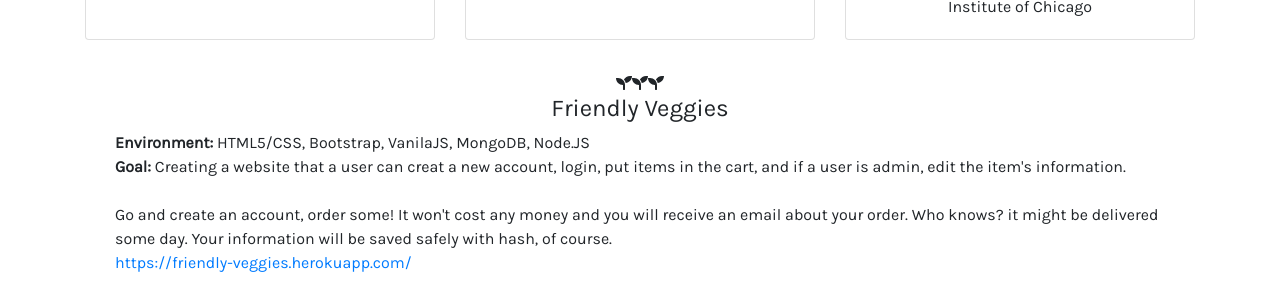
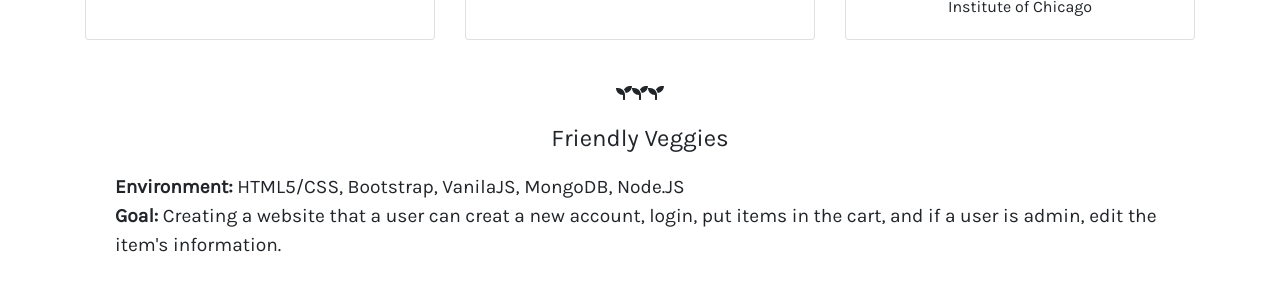
Before and after one commit to yulque/portfolio, a React (Create React App) app: page /portfolio in a window 1280 px wide. Shown: the part 649-941 px from the top of the page. Built offline with nearby package versions, Linux system fonts and the light colour scheme.

Commit message:
fontsize updated

```diff
--- a/src/App.css
+++ b/src/App.css
@@ -4,10 +4,7 @@ body {
 .description {
   text-align: center;
 }
-.portfolioCard {
-  max-width: 400px;
-  min-width: 250px;
-}
+
 .portfolioCard a,
 .portfolioCard a:link,
 .portfolioCard a:visited,
@@ -20,11 +17,15 @@ body {
 .portfolioContainer {
   margin: 20px;
   padding: 0;
-  width: 100%;
 }
 .portfolioContainer-each {
-  margin: 30px;
+  margin: 40px;
+  padding: 0;
+}
+.portfolioContainer-each h4 {
+  margin: 20px;
 }
 .portfolioContainer-each p {
   text-align: left;
+  font-size: 1.2rem;
 }
--- a/src/index.js
+++ b/src/index.js
@@ -4,7 +4,7 @@ import "./index.css";
 import App from "./App";
 import reportWebVitals from "./reportWebVitals";
 import "bootstrap/dist/css/bootstrap.min.css";
-import { BrowserRouter, HashRouter } from "react-router-dom";
+import { BrowserRouter } from "react-router-dom";
 
 ReactDOM.render(
   <React.StrictMode>
```
